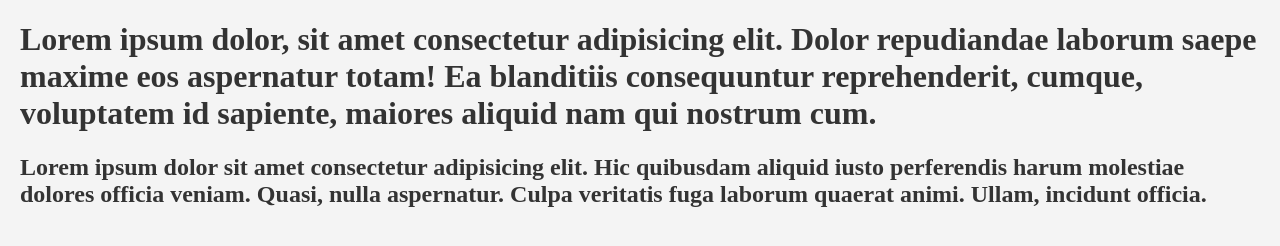
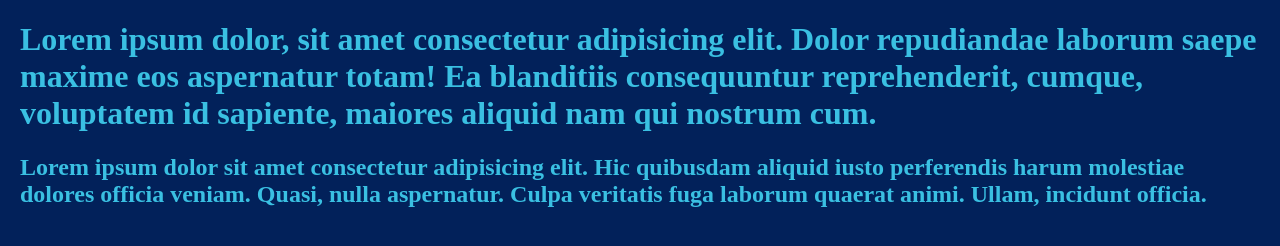
Before and after one commit to luanasantosmatos-art/lua, a plain HTML site: page index.html in a window 1280 px wide. Drawn offline with Linux system fonts and the light colour scheme.

Commit message:
mudei a cor

```diff
--- a/index.html
+++ b/index.html
@@ -8,8 +8,8 @@
         body{
             Font-Family: arial sans-serif;
             margin: 20px;
-            background-color: #f4f4f4;
-            color: #333;
+            background-color: #02215a;
+            color: #3ac0e2;
         }
     </style>
 </head>
```
